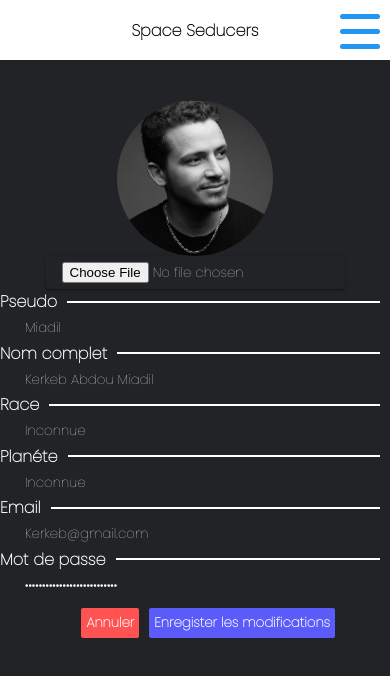
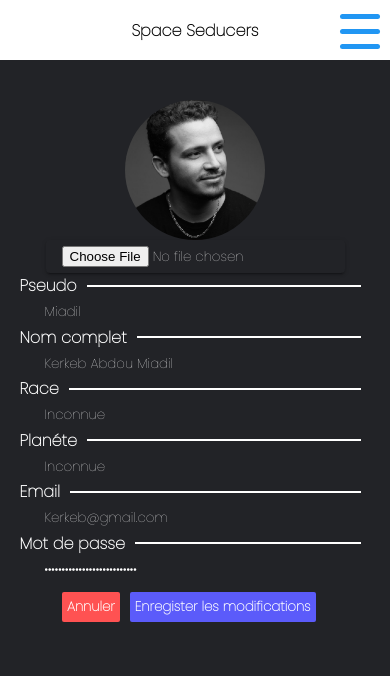
Before and after one commit to yannick-cousin/Hackathon-1, a React (Create React App) app: page /profile in a window 390 px wide. Shown: the top 676 px of the page. Built offline with nearby package versions, Linux system fonts and the light colour scheme.

Commit message:
Update Profile.css

```diff
--- a/src/components/Profile.css
+++ b/src/components/Profile.css
@@ -1,6 +1,8 @@
 .Profile {
 
     color: white;
+    margin: auto;
+    width:50%;
 
 }
 
@@ -116,3 +118,38 @@ input {
 
     color: white
 }
+
+
+@media (max-width: 800px) {
+
+    .Profile {
+
+        width: 90%;
+
+
+    }
+
+.containerAvatarEtPrevisualisation {
+
+display: flex;
+flex-direction: column;
+
+}
+
+..btnEnregistrerCroppedImg span {
+
+color: white;
+
+
+}
+
+.MuiButton-label {
+    width: 100%;
+    display: inherit;
+    align-items: inherit;
+    justify-content: inherit;
+    color: white;
+    font-weight: bold;
+}
+
+  }
```
